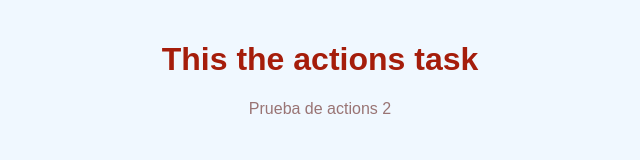
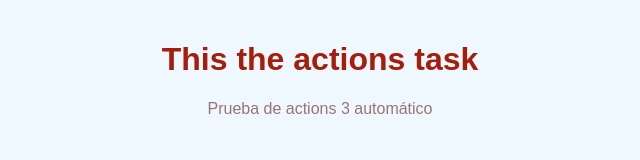
Before and after one commit to ciizao/Actions-task-and-EC2, a website: page index.html in a window 1280 px wide. Shown: the whole page, without its empty margins (320-960 px from the left). Drawn offline with Linux system fonts and the light colour scheme.

Commit message:
style: :lipstick: Change a paragraph

```diff
--- a/index.html
+++ b/index.html
@@ -8,6 +8,6 @@
 </head>
 <body>
     <h1>This the actions task</h1>
-    <p> Prueba de actions 2</p>
+    <p> Prueba de actions 3 automático</p>
 </body>
 </html>
```
